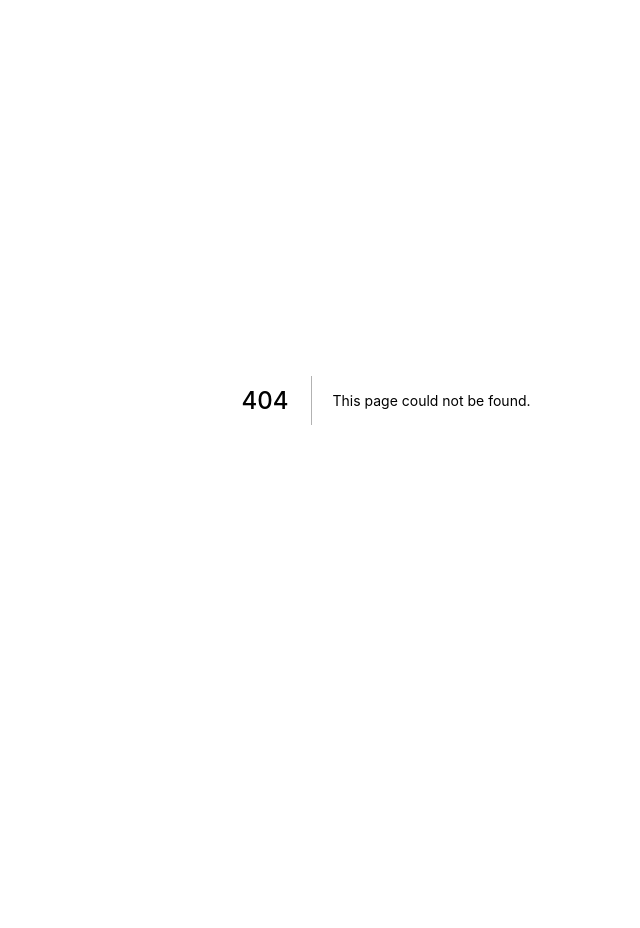
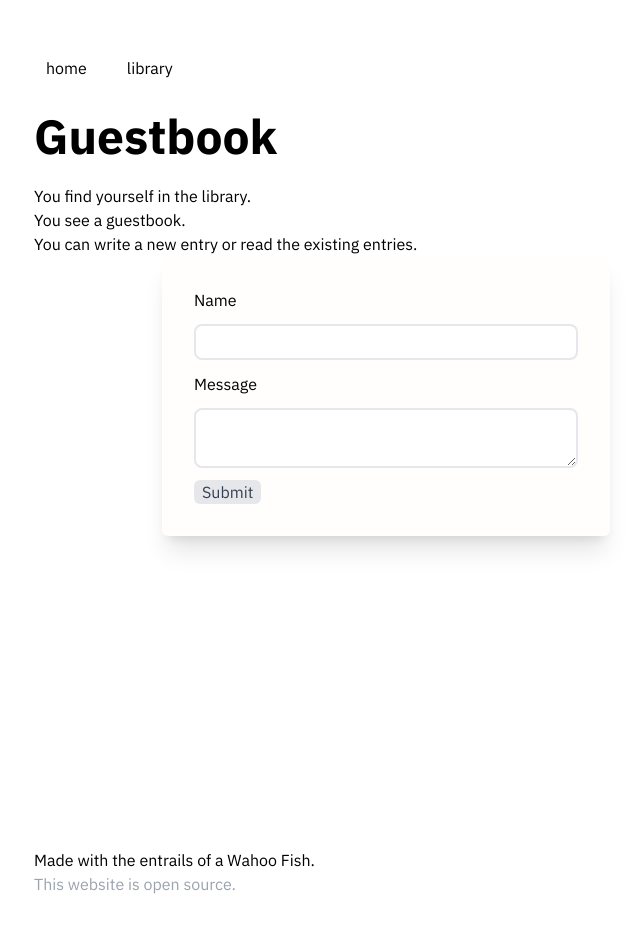
Before and after one commit to exu3/site, a Next.js app: page /book/new in a window 1280 px wide. Before the commit this address had no page. Shown: the whole page, without its empty margins (254-894 px from the left). Before the commit the page ends 800 px from the top, so only its background shows below. Built offline with nearby package versions, Linux system fonts and the light colour scheme; a web font is replaced by a local one.

Commit message:
Move creation stuff to new page

```diff
--- a/pages/book.tsx
+++ b/pages/book.tsx
@@ -1,6 +1,7 @@
 import Layout from "../components/Layout";
 import prisma from "../lib/prisma";
 import Entry from "../components/guestbook/Entry";
+import Link from "next/link";
 
 const GuestBook = ({ records }) => {
   // eslint-disable-next-line @typescript-eslint/no-explicit-any
@@ -22,16 +23,23 @@ const GuestBook = ({ records }) => {
 
   return (
     <Layout heading="Guestbook">
-      <div>hi</div>
+      <div>
+        <p>You find yourself in the library.</p>
+        <p>You see a guestbook.</p>
+        <p>
+          You can <Link href="/guestbook/new">write a new entry</Link> or{" "}
+          <Link href="/guestbook">read the existing entries</Link>.
+        </p>
+      </div>
 
-      <div className="mx-auto card">
-        <form onSubmit={addRecord} className="flex flex-col w-24 space-y-3">
+      <div className="mx-auto card max-w-min">
+        <form onSubmit={addRecord} className="flex flex-col space-y-3 w-96">
           <label htmlFor="name">Name</label>
-          <input type="text" name="name" required />
+          <input className="input" type="text" name="name" required />
+          {/* <label htmlFor="email">Email</label>
+          <input className="input" type="email" name="email" /> */}
           <label htmlFor="message">Message</label>
-          <input type="text" name="message" required />
-          <label htmlFor="email">Email</label>
-          <input type="email" name="email" required />
+          <textarea className="input" name="message" required />
           <button type="submit" className="btn">
             Submit
           </button>
--- /dev/null
+++ b/pages/book/new.tsx
@@ -0,0 +1,88 @@
+import Layout from "../../components/Layout";
+import Link from "next/link";
+import { useState } from "react";
+
+export const GuestbookNew = () => {
+  const [name, setName] = useState("");
+  const [message, setMessage] = useState("");
+  const [email, setEmail] = useState("");
+  const [createdAt, setCreatedAt] = useState(new Date());
+  const [error, setError] = useState("");
+  const [success, setSuccess] = useState("");
+  const [isLoading, setIsLoading] = useState(false);
+
+  const addRecord = async () => {
+    setIsLoading(true);
+    setError("");
+    setSuccess("");
+  };
+  const handleSubmit = async (e) => {
+    e.preventDefault();
+    setIsLoading(true);
+    setError("");
+    setSuccess("");
+    const res = await fetch("/api/guestbook/new", {
+      body: JSON.stringify({
+        name,
+        message,
+        email,
+      }),
+      headers: {
+        "Content-Type": "application/json",
+      },
+      method: "POST",
+    });
+    const data = await res.json();
+    if (data.error) {
+      setError(data.error);
+      setIsLoading(false);
+    } else {
+      setSuccess("Entry added successfully");
+      setIsLoading(false);
+      setName("");
+      setMessage("");
+      setEmail("");
+    }
+  };
+  return (
+    <Layout heading="Guestbook">
+      <div>
+        <p>You find yourself in the library.</p>
+        <p>You see a guestbook.</p>
+        <p>
+          You can <Link href="/guestbook/new">write a new entry</Link> or{" "}
+          <Link href="/guestbook">read the existing entries</Link>.
+        </p>
+      </div>
+      <div className="mx-auto card max-w-min">
+        <form onSubmit={handleSubmit} className="flex flex-col space-y-3 w-96">
+          <label htmlFor="name">Name</label>
+          <input
+            className="input"
+            type="text"
+            name="name"
+            value={name}
+            onChange={(e) => setName(e.target.value)}
+            required
+          />
+          {/* <label htmlFor="email">Email</label>
+                    <input className="input" type="email" name="email" value={email} onChange={(e) => setEmail(e.target.value)} /> */}
+          <label htmlFor="message">Message</label>
+          <textarea
+            className="input"
+            name="message"
+            value={message}
+            onChange={(e) => setMessage(e.target.value)}
+            required
+          />
+          <button type="submit" className="btn" disabled={isLoading}>
+            {isLoading ? "Submitting..." : "Submit"}
+          </button>
+        </form>
+        {error && <div className="error">{error}</div>}
+        {success && <div className="success">{success}</div>}
+      </div>
+    </Layout>
+  );
+};
+export default GuestbookNew;
--- a/styles/globals.css
+++ b/styles/globals.css
@@ -9,7 +9,7 @@
     @apply text-gray-400 hover:underline;
   }
   .btn {
-    @apply text-gray-700 bg-gray-200 rounded-md hover:bg-gray-300 dark:bg-slate-500 dark:text-gray-100;
+    @apply px-2 text-gray-700 bg-gray-200 rounded-md hover:bg-gray-300 dark:bg-blue-400 dark:text-gray-100 max-w-min focus:outline-none focus:border-gray-400 focus:ring-gray-400;
   }
   .card {
     @apply min-w-0 p-8 m-0 overflow-hidden bg-white rounded-md shadow-xl dark:bg-slate-500;
@@ -17,4 +17,7 @@
   .card-interactive {
     @apply cursor-pointer;
   }
+  .input {
+    @apply px-2 py-1 border-2 border-gray-200 rounded-lg dark:border-slate-400 focus:outline-none focus:border-gray-400 focus:ring-1 focus:ring-gray-400;
+  }
 }
```
